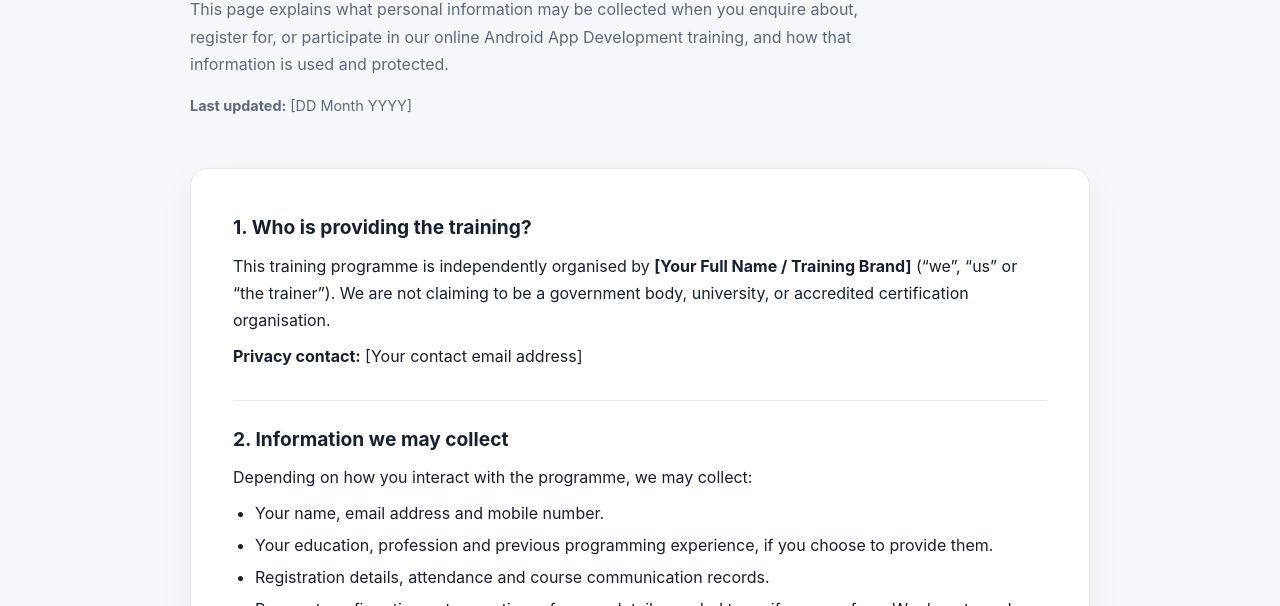
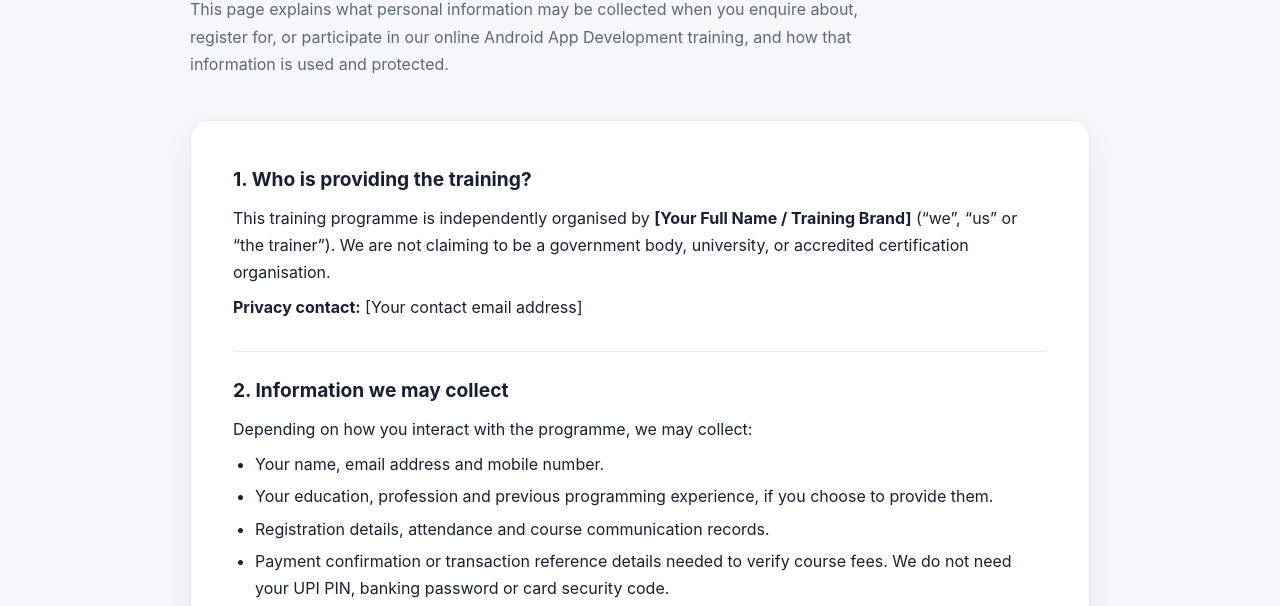
Before and after one commit to sachin20-J/android-training-privacy, a plain HTML site: page index.html in a window 1280 px wide. Shown: the part 194-800 px from the top of the page. Drawn offline with Linux system fonts and the light colour scheme.

Commit message:
Remove last updated information from index.html
Removed the last updated paragraph from the policy section.

```diff
--- a/index.html
+++ b/index.html
@@ -100,7 +100,6 @@
         about, register for, or participate in our online Android App Development training,
         and how that information is used and protected.
       </p>
-      <p class="updated"><strong>Last updated:</strong> [DD Month YYYY]</p>
     </div>
 
     <article class="policy">
```
